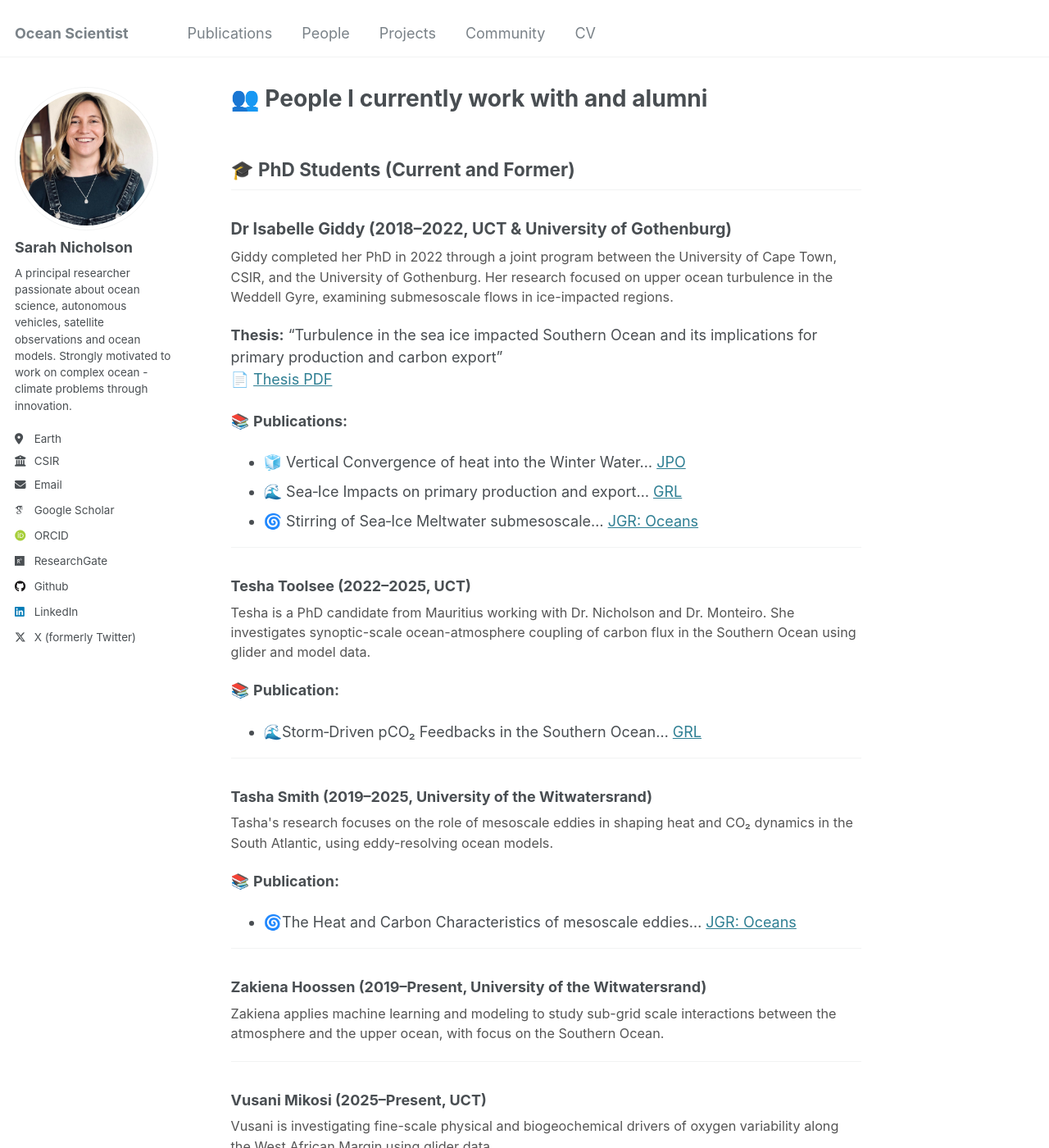
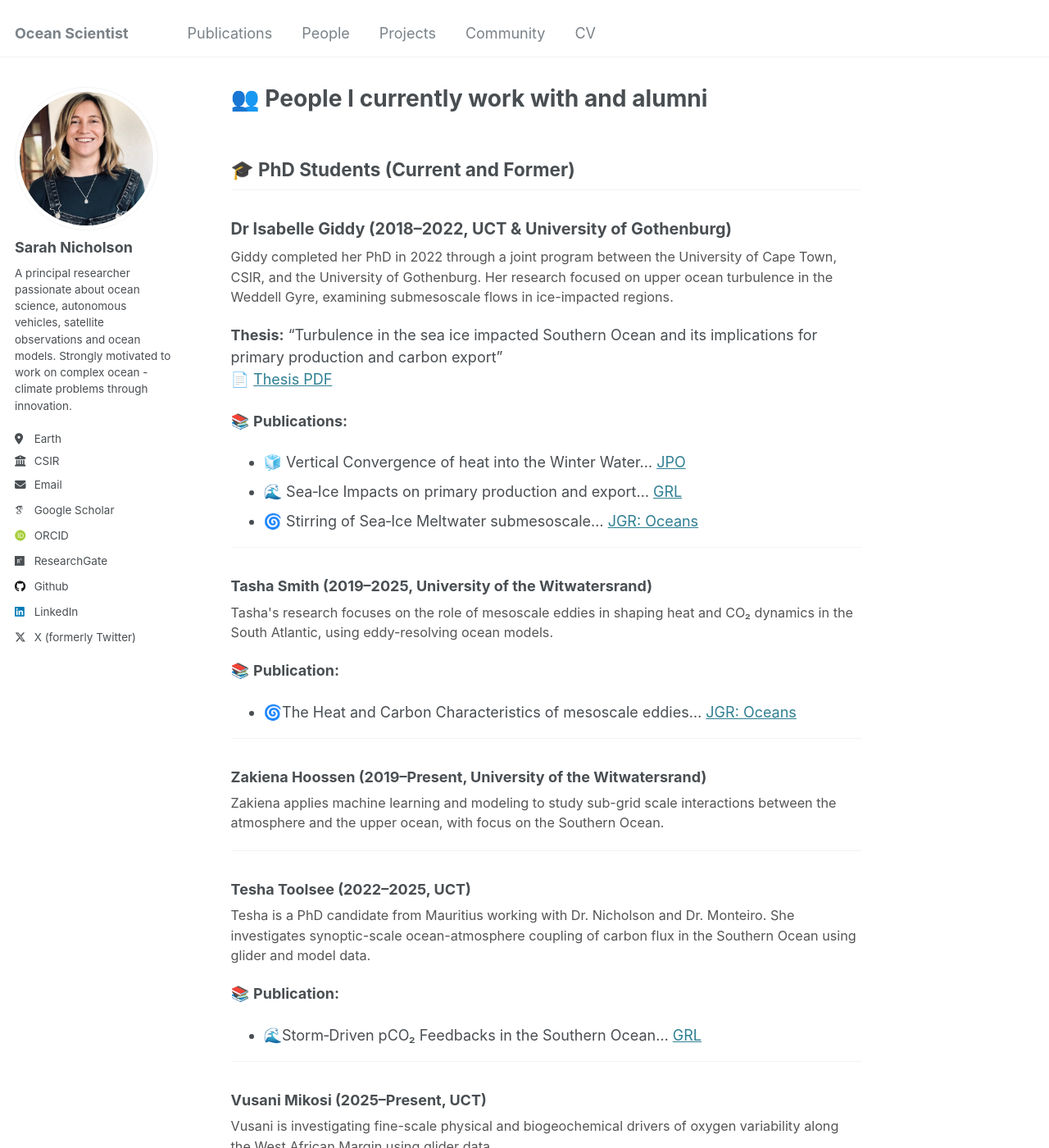
Before and after one commit to sarahnicholson/sarahnicholson.github.io, a Jekyll site: the page built from _pages/people.md, in a window 1280 px wide and 1400 px high. Shown: the whole window at 82% size. Built offline with Jekyll 4.4.1, drawn with Linux system fonts in a browser that asks for light colours; some web fonts are replaced; part of the change alters nothing that is shown.

Commit message:
Update people.md

```diff
--- a/_pages/people.md
+++ b/_pages/people.md
@@ -22,16 +22,6 @@ Giddy completed her PhD in 2022 through a joint program between the University o
 
 ---
 
-### Tesha Toolsee (2022–2025, UCT)
-<p style="font-size: 0.9em; color: #555;">
-Tesha is a PhD candidate from Mauritius working with Dr. Nicholson and Dr. Monteiro. She investigates synoptic-scale ocean-atmosphere coupling of carbon flux in the Southern Ocean using glider and model data.
-</p>
-
-📚 **Publication:**
-- 🌊Storm‐Driven pCO₂ Feedbacks in the Southern Ocean... [GRL](http://dx.doi.org/10.1029/2023GL107804)
-
----
-
 ### Tasha Smith (2019–2025, University of the Witwatersrand)
 <p style="font-size: 0.9em; color: #555;">
 Tasha's research focuses on the role of mesoscale eddies in shaping heat and CO₂ dynamics in the South Atlantic, using eddy-resolving ocean models.
@@ -46,6 +36,16 @@ Tasha's research focuses on the role of mesoscale eddies in shaping heat and CO
 <p style="font-size: 0.9em; color: #555;">
 Zakiena applies machine learning and modeling to study sub-grid scale interactions between the atmosphere and the upper ocean, with focus on the Southern Ocean.
 </p>
+
+---
+
+### Tesha Toolsee (2022–2025, UCT)
+<p style="font-size: 0.9em; color: #555;">
+Tesha is a PhD candidate from Mauritius working with Dr. Nicholson and Dr. Monteiro. She investigates synoptic-scale ocean-atmosphere coupling of carbon flux in the Southern Ocean using glider and model data.
+</p>
+
+📚 **Publication:**
+- 🌊Storm‐Driven pCO₂ Feedbacks in the Southern Ocean... [GRL](http://dx.doi.org/10.1029/2023GL107804)
 
 ---
 
```
